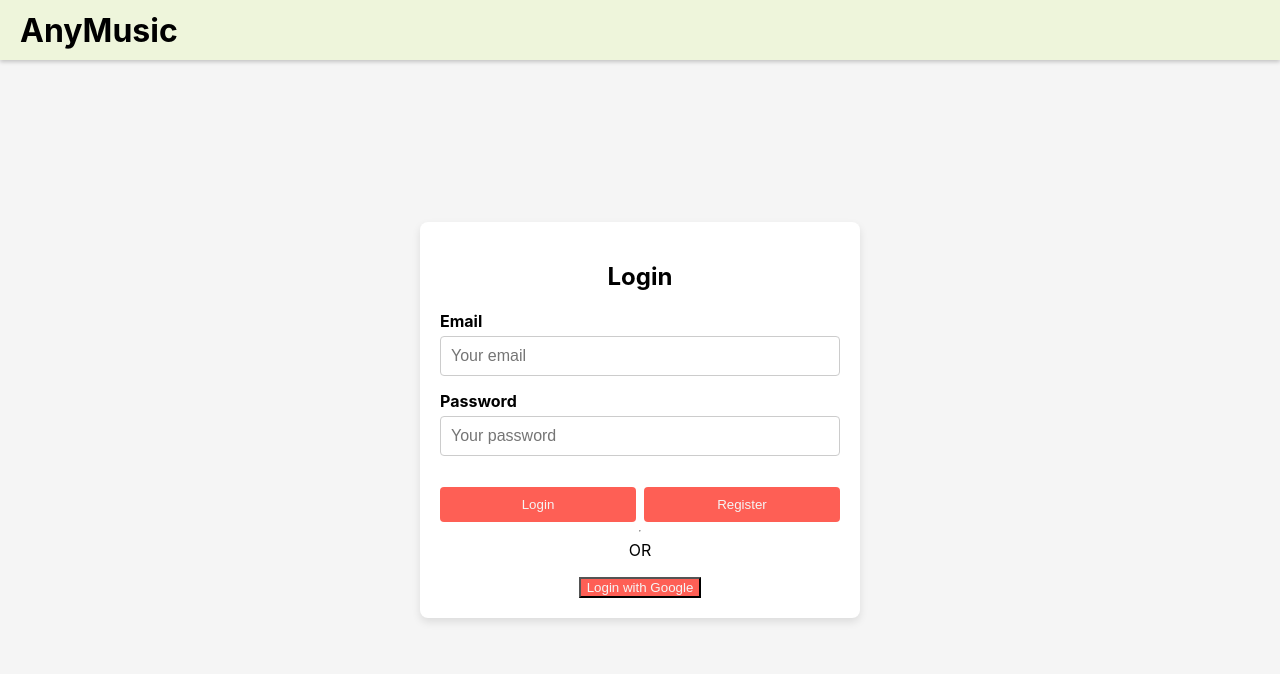
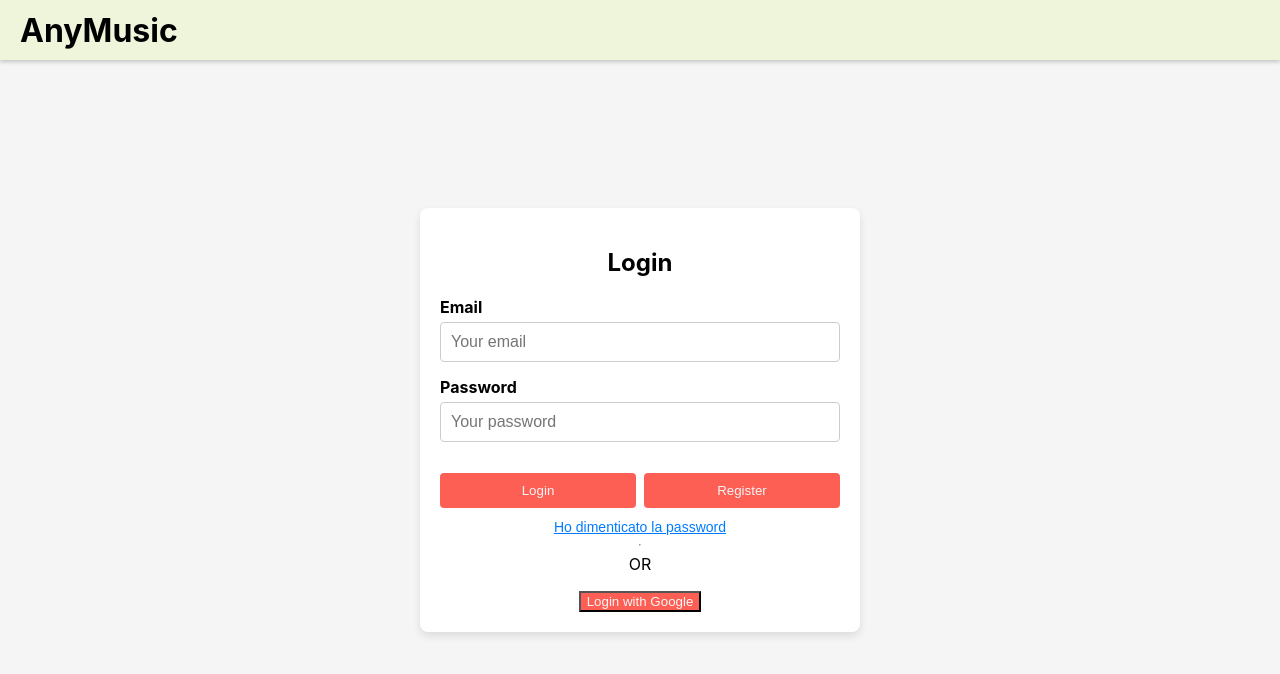
Before and after one commit to francoSpagnati/Anymusic, a React (Create React App) app: page / in a window 1280 px wide. Shown: the top 674 px of the page. Built offline with nearby package versions, Linux system fonts and the light colour scheme.

Commit message:
Versione quasi finale

```diff
--- a/src/Login/Login.css
+++ b/src/Login/Login.css
@@ -140,3 +140,26 @@
   .google-login-button:hover {
     background-color: darken(var(--bittersweet), 10%);
   }
+  .forgot-password-button {
+    background: none;
+    border: none;
+    color: #007bff;
+    cursor: pointer;
+    margin-top: 10px;
+    font-size: 14px;
+    text-decoration: underline;
+  }
+
+  .forgot-password-button:hover {
+    color: #0056b3;
+  }
+
+  .success-message {
+    color: green;
+    margin-top: 10px;
+  }
+
+  .error-message {
+    color: red;
+    margin-top: 10px;
+  }
--- a/src/Login/Login.js
+++ b/src/Login/Login.js
@@ -1,7 +1,7 @@
 import React, { useState } from 'react';
 import { useNavigate } from 'react-router-dom';
 import { auth, db } from '../services/firebaseConfig';
-import { signInWithEmailAndPassword, GoogleAuthProvider, signInWithPopup } from 'firebase/auth';
+import { signInWithEmailAndPassword, GoogleAuthProvider, signInWithPopup, sendPasswordResetEmail } from 'firebase/auth';
 import { ref, set } from 'firebase/database';
 import './Login.css';
 
@@ -10,6 +10,7 @@ const Login = () => {
   const [password, setPassword] = useState('');
   const [error, setError] = useState(null);
   const [loading, setLoading] = useState(false);
+  const [resetEmailSent, setResetEmailSent] = useState(false);
   const navigate = useNavigate();
   const provider = new GoogleAuthProvider();
 
@@ -51,6 +52,20 @@ const Login = () => {
     }
   };
 
+  const handlePasswordReset = async () => {
+    if (!email) {
+      setError('Please enter your email address to reset your password.');
+      return;
+    }
+
+    try {
+      await sendPasswordResetEmail(auth, email);
+      setResetEmailSent(true);
+      setError(null);
+    } catch (error) {
+      setError(error.message);
+    }
+  };
 
   const goToRegister = () => {
     navigate('/register');
@@ -85,6 +100,7 @@ const Login = () => {
             className="password-input"
           />
           {error && <p className="error-message">{error}</p>}
+          {resetEmailSent && <p className="success-message">Password reset email sent! Check your inbox.</p>}
           <div className="button-container">
             {loading ? (
               <div className="spinner"></div>
@@ -95,6 +111,9 @@ const Login = () => {
               </>
             )}
           </div>
+          <button type="button" onClick={handlePasswordReset} className="forgot-password-button">
+            Ho dimenticato la password
+          </button>
           <hr className="divider" />
           <div className="or-container">
             <center>
```
Lines whose indentation alone changed are shown as unchanged.
